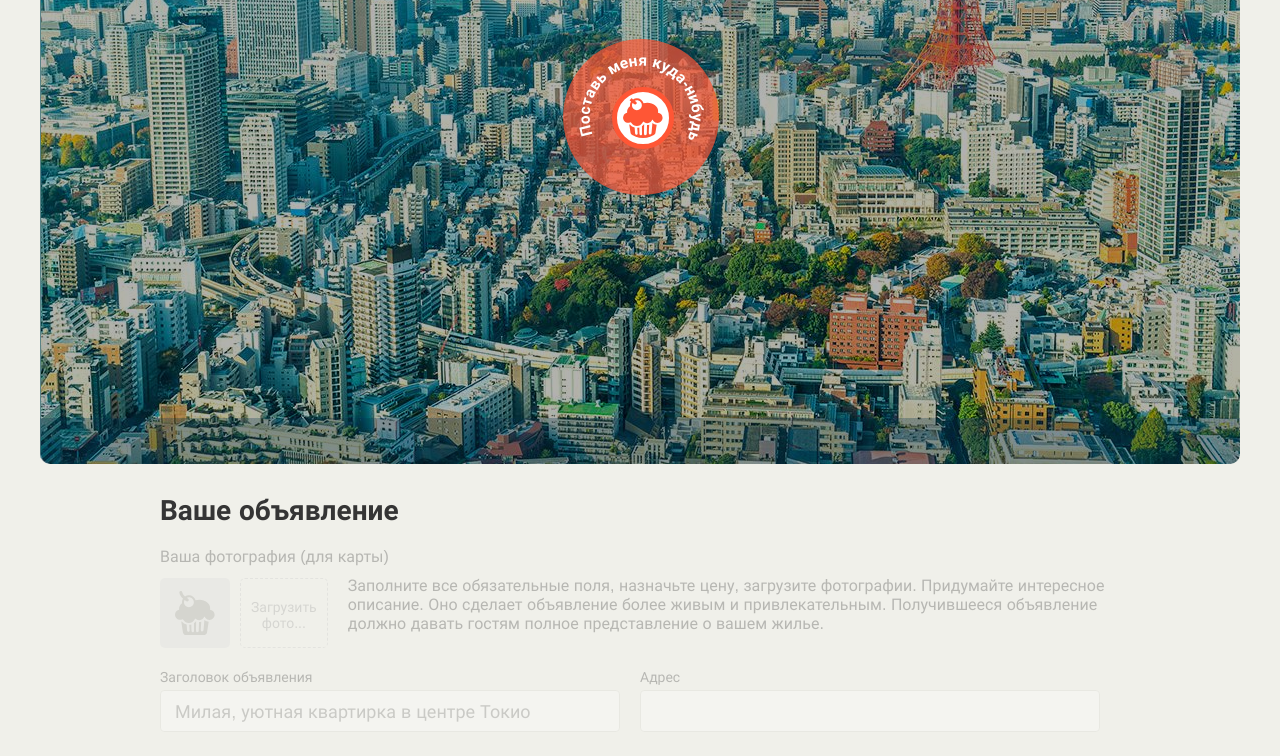
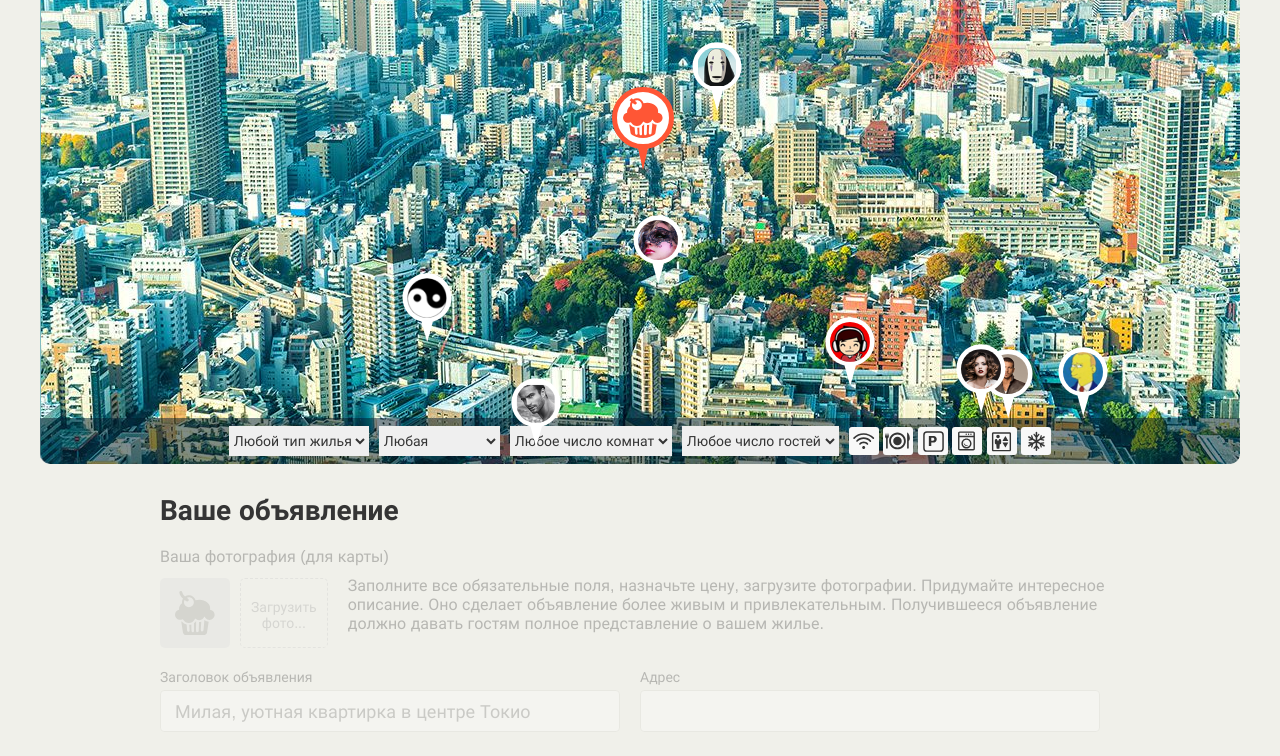
Before and after one commit to alisaspl/1556343-keksobooking-21, a website: page index.html in a window 1280 px wide. Shown: the part 286-1042 px from the top of the page. Drawn offline with Linux system fonts and the light colour scheme.

Commit message:
generate mock data, render pins on map

```diff
--- a/index.html
+++ b/index.html
@@ -16,7 +16,7 @@
     </div>
 
     <!-- Карта объявлений -->
-    <section class="map map--faded">
+    <section class="map">
 
       <!-- Метки объявлений -->
       <div class="map__pins">
@@ -230,7 +230,7 @@
 
   <!-- Метка объявления -->
   <template id="pin">
-    <button type="button" class="map__pin" style="left: 200px; top: 400px;"><img src="img/avatars/user07.png" width="40" height="40" draggable="false" alt="Метка объявления"></button>
+    <button type="button" class="map__pin"><img width="40" height="40" draggable="false"></button>
   </template>
 
   <!-- Сообщение об успешном создании объявления -->
@@ -248,5 +248,7 @@
     </div>
   </template>
 
+  <script src="./js/main.js"></script>
+
 </body>
 </html>
--- a/js/main.js
+++ b/js/main.js
@@ -0,0 +1,161 @@
+'use strict';
+
+// Config //////////////////////////
+
+const config = {
+  maxPrice: 20000,
+  maxRooms: 20,
+  maxGuests: 500,
+  map: {
+    minX: 0,
+    maxX: 1000,
+    minY: 130,
+    maxY: 630,
+  },
+  pin: {
+    w: 50,
+    h: 70,
+  }
+};
+
+const types = [
+  `palace`,
+  `flat`,
+  `house`,
+  `bungalow`,
+];
+
+const times = [
+  `12:00`,
+  `13:00`,
+  `14:00`,
+];
+
+const features = [
+  `wifi`,
+  `dishwasher`,
+  `parking`,
+  `washer`,
+  `elevator`,
+  `conditioner`,
+];
+
+let mapPinTemplate = document.querySelector(`#pin`);
+if (mapPinTemplate instanceof HTMLTemplateElement) {
+  mapPinTemplate = mapPinTemplate.content;
+} else {
+  throw new Error(`pin template not found`);
+}
+
+// Mock data ///////////////////////////////
+
+const photos = [
+  `http://o0.github.io/assets/images/tokyo/hotel1.jpg`,
+  `http://o0.github.io/assets/images/tokyo/hotel2.jpg`,
+  `http://o0.github.io/assets/images/tokyo/hotel3.jpg`,
+];
+
+const hotels = [
+  {
+    title: `Арарат Парк Хаятт Москва`,
+    description: `Пятизвездочный отель «Арарат Парк Хаятт Москва» расположен в историческом и культурном центре Москвы, в 5 минутах ходьбы от Красной площади, рядом с Большим театром и ЦУМом.`,
+  },
+  {
+    title: `Рэдиссон Коллекшен Отель Москва`,
+    description: `Роскошный отель расположен в сталинской высотке в Москве, на пересечении Кутузовского проспекта и улицы Новый Арбат.`,
+  },
+  {
+    title: `Гостиница Измайлово Бета`,
+    description: `Гостиница «Измайлово Бета» расположена рядом с Измайловским парком, в 3 минутах ходьбы от станции метро «Партизанская». `,
+  },
+  {
+    title: ` AZIMUT Отель Олимпик Москва`,
+    description: `Этот отель бизнес-класса с современными номерами и полным спектром услуг расположен в 5 минутах ходьбы от спортивного комплекса «Олимпийский». В отеле есть представительский этаж и представительский лаундж.`,
+  },
+  {
+    title: `Рэдиссон Блу Олимпийский`,
+    description: `Отель Radisson Blu Olympiyskiy с потрясающим видом на столицу расположен в тихом месте в центре города, рядом с проспектом Мира.`,
+  },
+  {
+    title: `Свиссотель Красные Холмы`,
+    description: `Этот отель с панорамным видом на город расположен в центре Москвы, в 5 минутах ходьбы от станции метро «Павелецкая». `,
+  },
+  {
+    title: `Арбат Хаус`,
+    description: `Этот отель находится в самом центре Москвы, в 5 минутах ходьбы от станции метро «Арбатская».`,
+  },
+  {
+    title: `Гостиница Альфа Измайлово`,
+    description: `Этот отель с элегантными номерами находится в зеленой зоне Измайловского парка. От гостиницы «Измайлово Альфа» до станции МЦК «Измайлово» можно дойти за 2 минуты. Расстояние до станции метро «Партизанская» составляет 50 метров, а до центра Москвы — 15 минут езды`,
+  },
+];
+
+// Runtime ////////////////////
+
+const mockData = [];
+for (let i = 0; i < 8; i++) {
+  mockData.push(generateMockObject(i));
+}
+renderPinsOnMap(mockData);
+
+// Functions ///////////////////////
+
+function renderPinsOnMap(advsData) {
+  const advContainer = document.createDocumentFragment();
+  for (let i = 0; i < advsData.length; i++) {
+    advContainer.appendChild(createHTMLPinElement(advsData[i]));
+  }
+  document.querySelector(`.map__pins`).appendChild(advContainer);
+}
+
+function createHTMLPinElement(advData) {
+  const t = mapPinTemplate.firstElementChild.cloneNode(true);
+  t.style = `
+    left: ${advData.location.x + (config.pin.w / 2) + config.map.minX}px;
+    top: ${advData.location.y - config.pin.h + config.map.minY}px
+  `;
+  t.firstElementChild.src = advData.author.avatar;
+  t.firstElementChild.alt = advData.offer.title;
+  return t;
+}
+
+function random(max) {
+  return Math.floor(Math.random() * max);
+}
+
+function generateMockObject(i) {
+  const x = random((config.map.maxX + 1));
+  const y = random((config.map.maxY - config.map.minY + 1)) + config.map.minY;
+
+  const numberOfFeatures = random(features.length);
+  const featuresCopy = features.concat();
+  for (let index = 0; index < numberOfFeatures; index++) {
+    featuresCopy.splice(random(featuresCopy.length), 1);
+  }
+
+  const numberOfPhotos = random(photos.length);
+  const photosCopy = photos.concat();
+  for (let index = 0; index < numberOfPhotos; index++) {
+    photosCopy.splice(random(photosCopy.length), 1);
+  }
+
+  return {
+    author: {
+      avatar: `img/avatars/user0${i + 1}.png`,
+    },
+    offer: {
+      title: hotels[i].title,
+      address: `${x}, ${y}`,
+      price: random(config.maxPrice + 1),
+      type: types[random(types.length)],
+      rooms: random(config.maxRooms + 1),
+      guests: random(config.maxGuests + 1),
+      checkin: times[random(times.length)],
+      checkout: times[random(times.length)],
+      features: featuresCopy,
+      description: hotels[i].description,
+      photos: photosCopy,
+    },
+    location: {x, y},
+  };
+}
```
